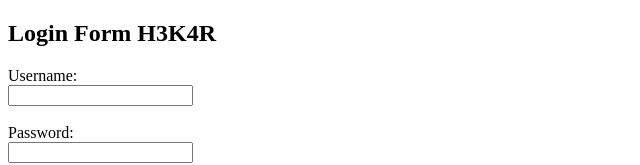
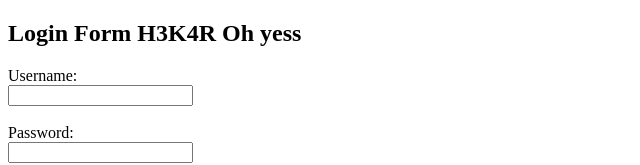
Before and after one commit to H3K4R/jenkins, a website: page public/index.html in a window 1280 px wide. Shown: the top 165 px of the page, without its empty margins (0-640 px from the left). Drawn offline with Linux system fonts and the light colour scheme.

Commit message:
Update index.html

```diff
--- a/public/index.html
+++ b/public/index.html
@@ -6,7 +6,7 @@
     <title>Login</title>
 </head>
 <body>
-    <h2>Login Form H3K4R</h2>
+    <h2>Login Form H3K4R Oh yess</h2>
     <form action="/login" method="POST">
         <label for="username">Username:</label><br>
         <input type="text" id="username" name="username"><br><br>
```
